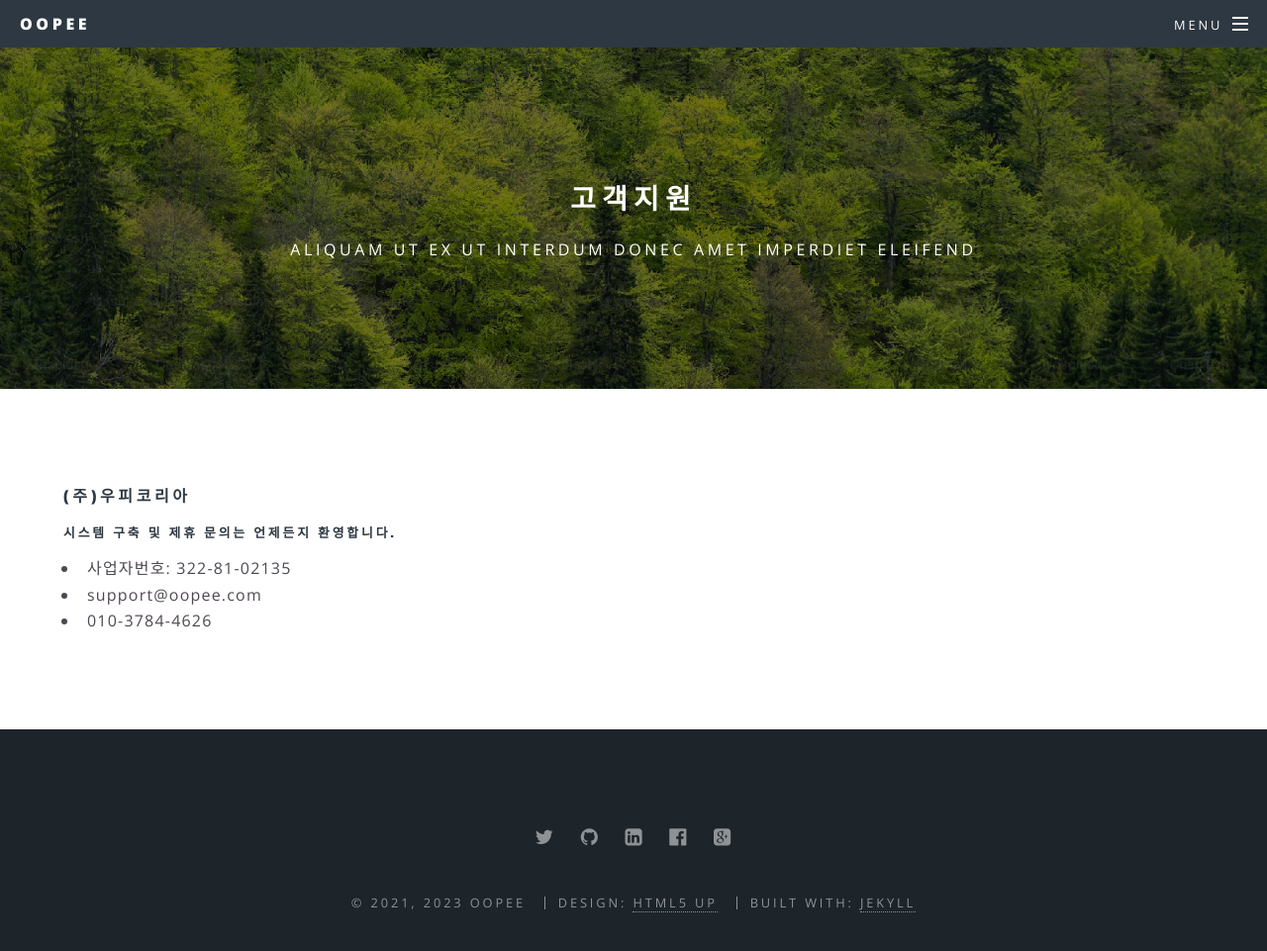
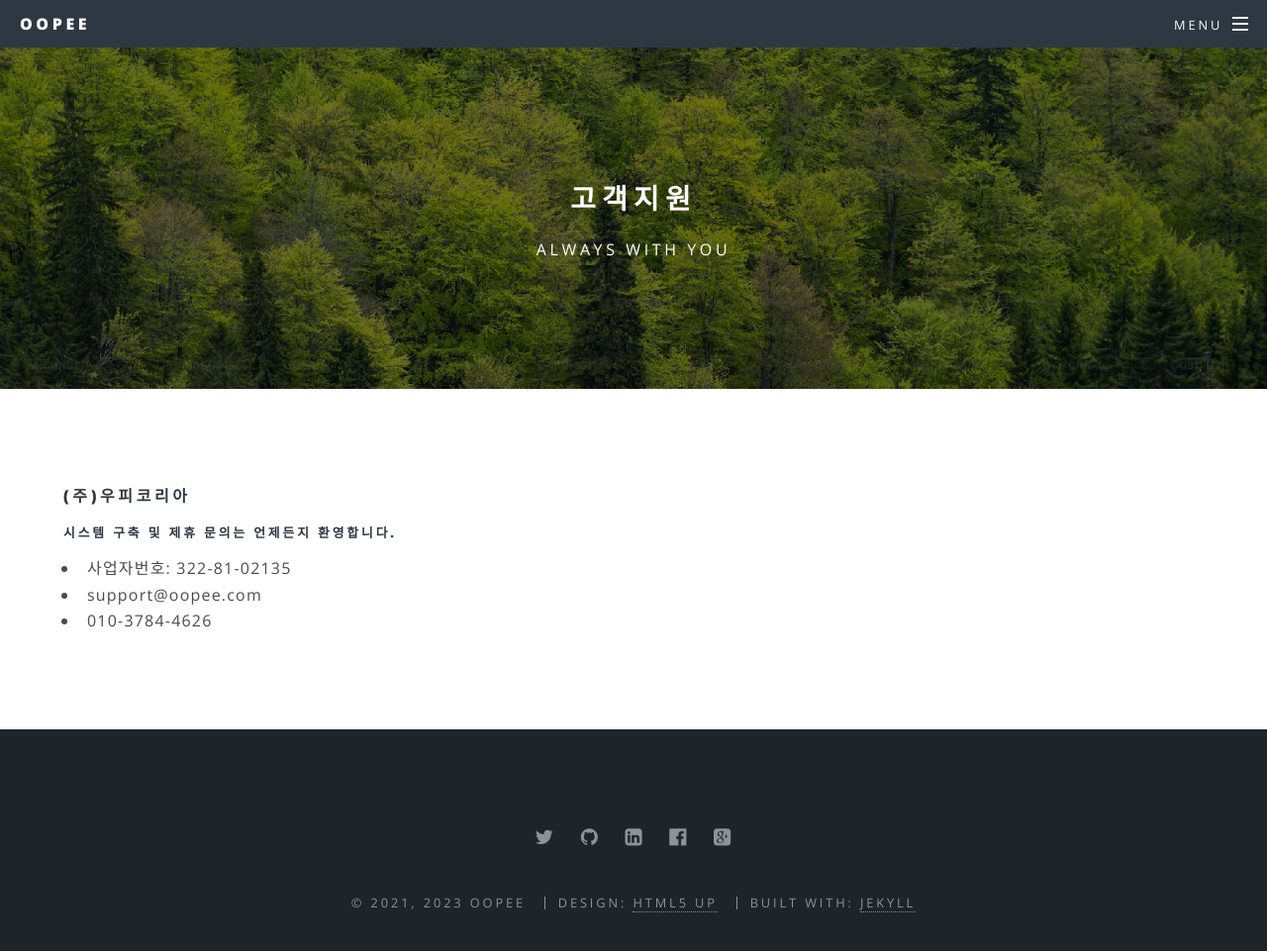
Before and after one commit to inansung/www.oopee.com, a Jekyll site: the page built from supports.html, in a window 1280 px wide and 1015 px high. Shown: the top 961 px of the window at 99% size. Built offline with Jekyll 4.4.1, drawn with Linux system fonts in a browser that asks for light colours.

Commit message:
2023.10.05+4

```diff
--- a/_includes/header.html
+++ b/_includes/header.html
@@ -9,11 +9,27 @@
           <ul>
             <li><a href="index.html">우피코리아</a></li>
             {% for my_page in site.pages %}
+            {% if page.title == "개인정보 취급 방침" %}
+            <li><a href="{{ my_page.url | prepend: site.baseurl }}">{{ my_page.title }}</a></li>
+            {% else %}
+              {% if page.title == "서비스 이용 약관" %}
+              <li><a href="{{ my_page.url | prepend: site.baseurl }}">{{ my_page.title }}</a></li>
+              {% else %}
+                {% if page.title == "고객지원" %}
+                <li><a href="{{ my_page.url | prepend: site.baseurl }}">{{ my_page.title }}</a></li>
+                {% else %}
+                <li><a href="{{ my_page.url | prepend: site.baseurl }}">{{ my_page.title }}</a></li>
+                {% endif %}
+              {% endif %}
+            {% endif %}
+
+
+<!--
+
             {% if my_page.title %}
             <li><a href="{{ my_page.url | prepend: site.baseurl }}">{{ my_page.title }}</a></li>
             {% endif %}
             {% endfor %}
-<!--
             <li><a href="#">Sign Up</a></li>
             <li><a href="#">Log In</a></li>
 -->
--- a/_layouts/page.html
+++ b/_layouts/page.html
@@ -11,7 +11,11 @@
       {% if page.title == "서비스 이용 약관" %}
       <p>Terms of Use</p>
       {% else %}
-      <p>Aliquam ut ex ut interdum donec amet imperdiet eleifend</p>
+        {% if page.title == "고객지원" %}
+        <p>Always with you</p>
+        {% else %}
+        <p>Aliquam ut ex ut interdum donec amet imperdiet eleifend</p>
+        {% endif %}
       {% endif %}
     {% endif %}
   </header>
```
